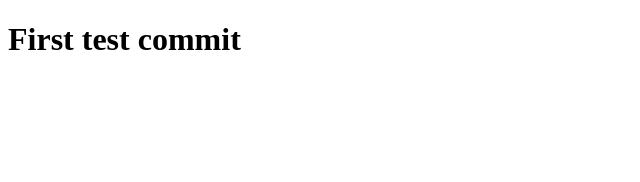
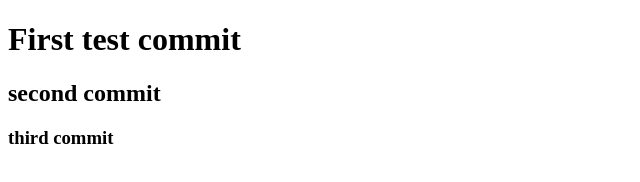
Before and after one commit to SeriousDuck/Coffee-Shop-repository, a plain HTML site: page index.html in a window 1280 px wide. Shown: the whole page, without its empty margins (0-640 px from the left). Drawn offline with Linux system fonts and the light colour scheme.

Commit message:
added thisd commit

```diff
--- a/index.html
+++ b/index.html
@@ -7,5 +7,11 @@
 </head>
 <body>
     <h1>First test commit</h1>
+    <div class="second-commit">
+        <h2>second commit</h2>
+    </div>
+    <div class="third-commit">
+        <h3>third commit</h3>
+    </div>
 </body>
 </html>
```
